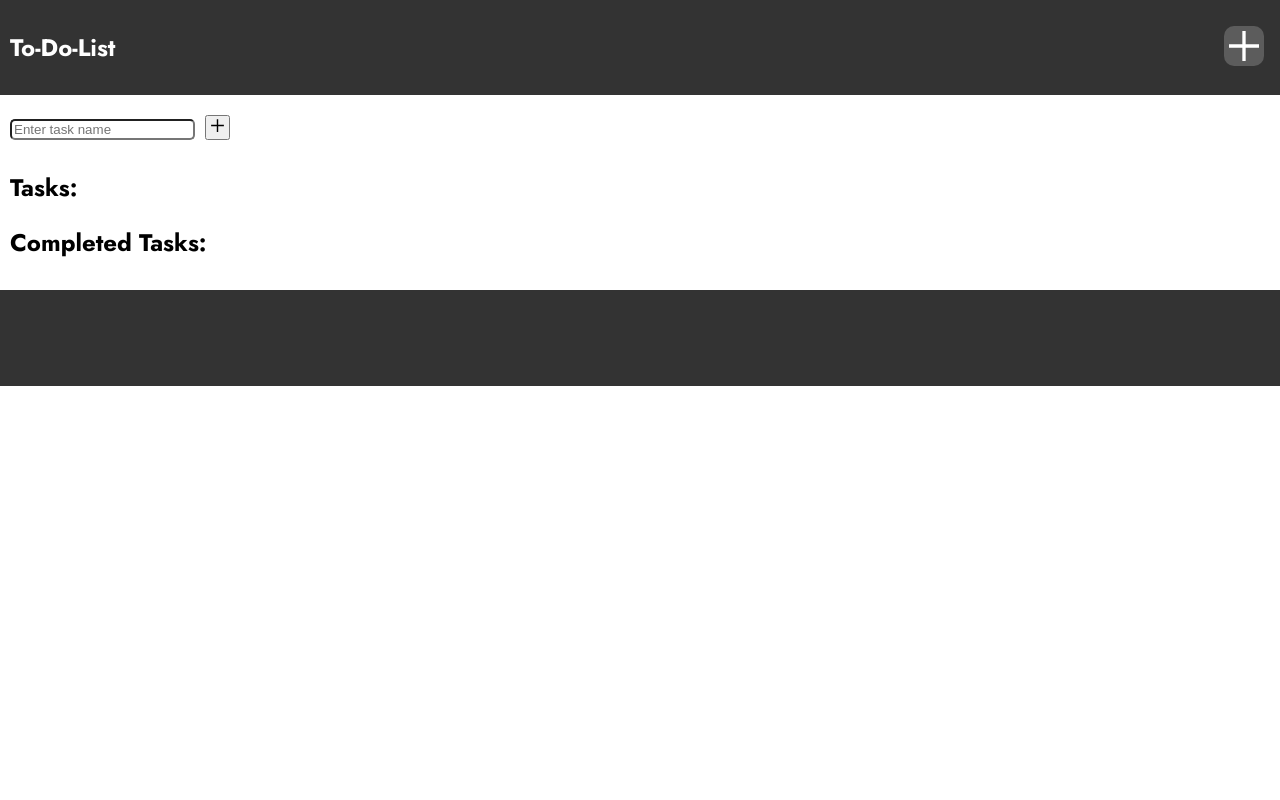
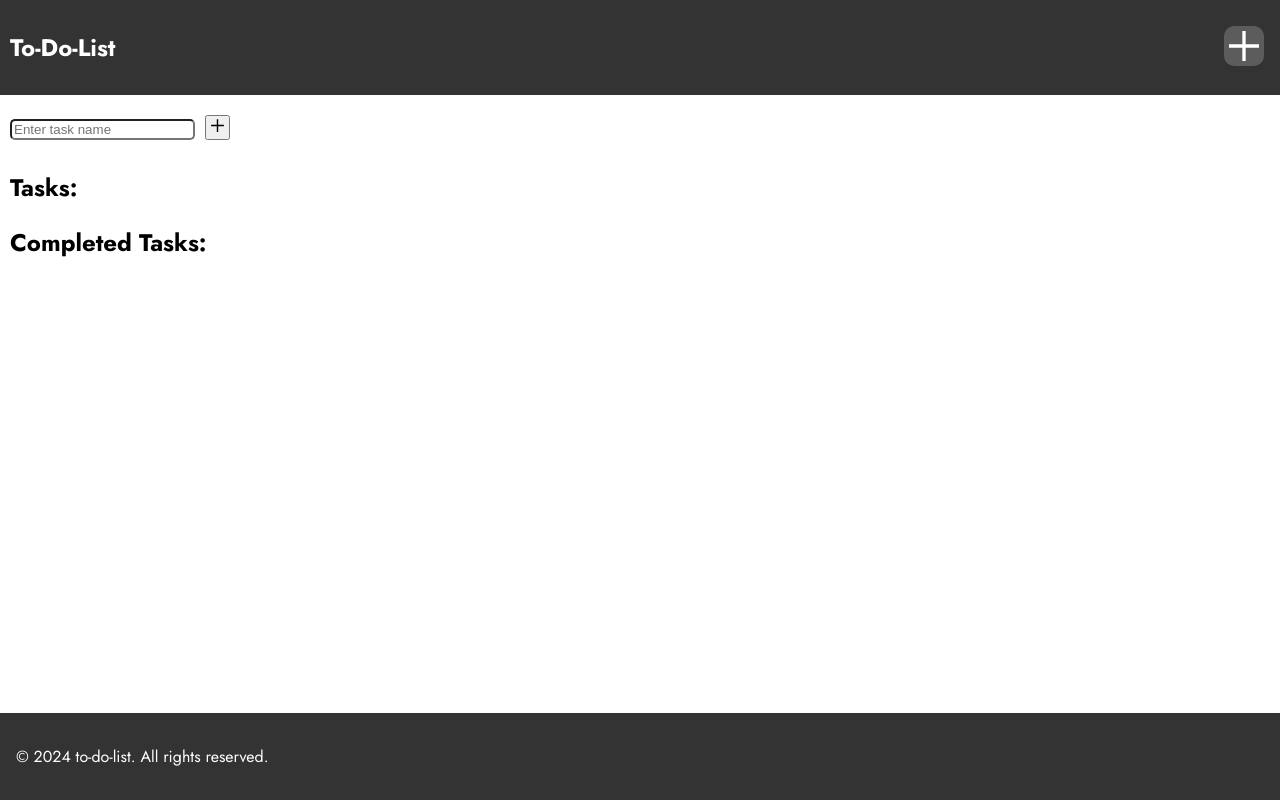
Before and after one commit to EricLarwa/To-Do-List, a React (Create React App) app in the folder to-do-list/: page / in a window 1280 px wide. Built offline with nearby package versions, Linux system fonts and the light colour scheme.

Commit message:
locked footer in place

```diff
--- a/to-do-list/src/App.css
+++ b/to-do-list/src/App.css
@@ -86,8 +86,12 @@ form .remove {
 }
 
 .footer {
+  position: fixed;
   background-color: #333;
-  color: #333;
-  text-align: center;
-  padding: 3rem;
+  color: #fff;
+  text-align: left;
+  padding: 1rem;
+  bottom: 0;
+  left: 0;
+  width: 100%;
 }
--- a/to-do-list/src/components/Footer.js
+++ b/to-do-list/src/components/Footer.js
@@ -3,6 +3,7 @@ import React from 'react';
 const Footer = () => {
     return (
         <footer className='footer'>
+            <p>© 2024 to-do-list. All rights reserved.</p>
         </footer>
     )
 }
```
